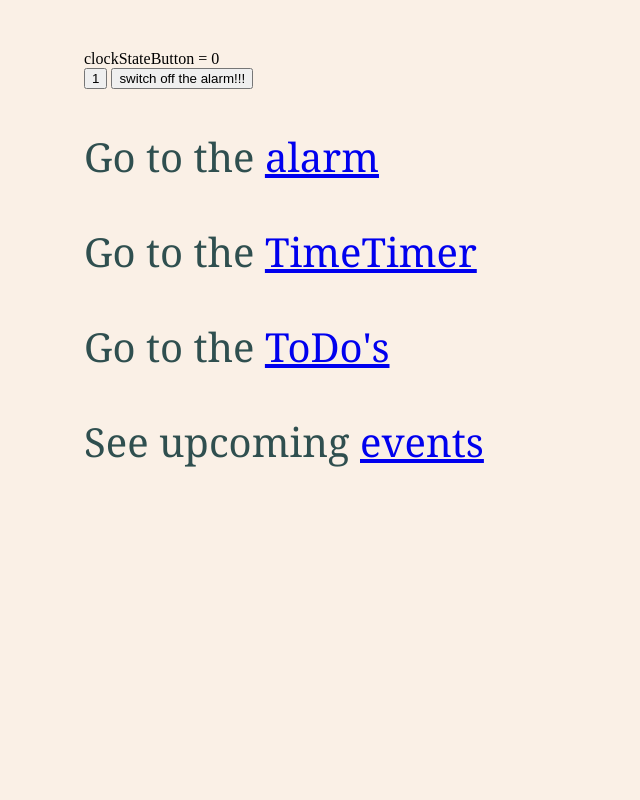
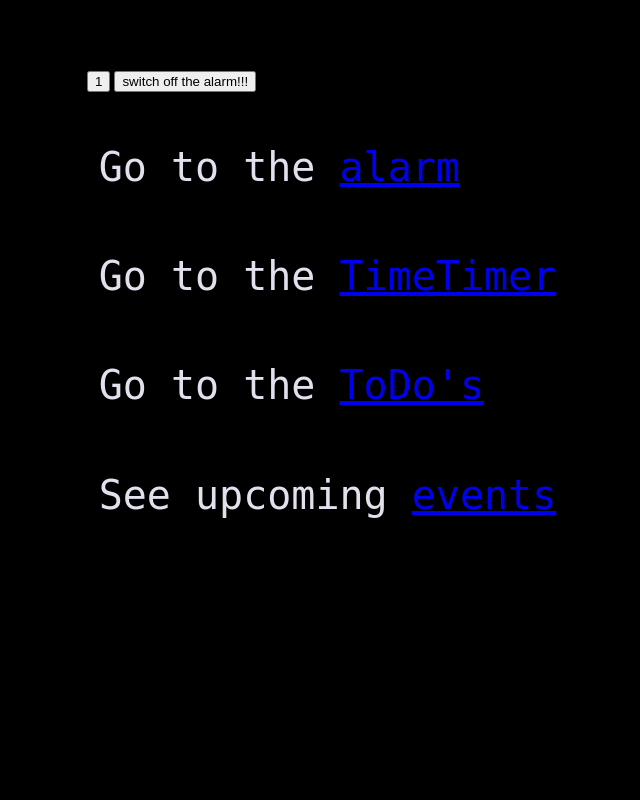
Before and after one commit to MeWs-byte/MiFloV2, a Flask app: page / in a window 1280 px wide. Shown: the whole page, without its empty margins (16-656 px from the left). Run offline with Flask 2, Linux system fonts and the light colour scheme.

Commit message:
added some shitty css

```diff
--- a/flaskapp.py
+++ b/flaskapp.py
@@ -92,9 +92,9 @@ home_HTML = """
   </head><body>
         <h2>My ToDo Flow</h2>
         <form action="/greet">
-             What's the activity <input type='text' name='toDoInfo'><br>
-             When does the activity start? <input type='datetime-local' name='toDoTime'><br>
-             When does the activity end? <input type='datetime-local' name='toDoEnd'><br>
+             <p>Activity description</p> <input type='text' name='toDoInfo'><br>
+             <p>When does the activity start?</p> <input type='datetime-local' name='toDoTime'><br>
+            <p> When does the activity end?</p> <input type='datetime-local' name='toDoEnd'><br>
              <input type='submit' value='Submit'>
          </form>
 
--- a/static/main.css
+++ b/static/main.css
@@ -1,17 +1,66 @@
 body {
-    background: Linen;
+    background: rgb(0, 0, 0);
     margin-top: 50px;
     margin-left: 100px;
+    border: rgb(0, 0, 0);
+    border-radius: 25%;
+    border-style: solid;
     }
 
   p {
-    font-family: Georgia, serif;
+    font-family: monospace, monaco;
     font-size: 2.5em;
-    color: DarkSlateGray;
+    color: rgb(225, 224, 236);
+    padding:1%;
+    border: rgb(14, 24, 114);
+    border-radius: 25%;
+
     }
 
   h1 {
     font-family: Verdana, Geneva, sans-serif;
     font-size: 3.5em;
-    color: FireBrick;
+    color: rgb(34, 156, 178);
     }
+
+.button {
+  background-color: #254f92;
+  border:rgb(149, 176, 250);
+  color: rgb(117, 90, 237);
+  padding: 15px 32px;
+  text-align: center;
+  text-decoration: none;
+  display: inline-block;
+  font-size: 16px;
+  text-decoration-color: antiquewhite;
+  text-decoration: solid;
+}
+.input {
+  border-radius: 25px;
+
+  padding: 10px;
+  width: 40%;
+  height: 150px;
+  text-decoration: solid;
+  text-decoration: dashed;
+  text-decoration-color: aqua;
+  font-size: 40px;
+  font-size: max(40px);
+  font-family: inherit;
+
+  padding: 0.25em 0.5em;
+  background-color: rgb(158, 128, 225);
+  border: 2px solid var(--input-border);
+
+}
+
+text{
+  text-emphasis-color: white;
+}
+
+:root {
+  --input-border: #8b8a8b;
+  --input-focus-h: 245;
+  --input-focus-s: 100%;
+  --input-focus-l: 42%;
+}
--- a/timeTimer.py
+++ b/timeTimer.py
@@ -27,4 +27,4 @@ def timer_Render():
     drawString( timer, 12, 1, (230, 240, 255) )
     drawString( '<3', 2, 1, (23, 40, 255) )
     pixels.show()
-    time.sleep(0.1)
+    time.sleep(1)
--- a/token.json
+++ b/token.json
@@ -1 +1 @@
-{"token": "ya29.a0AfH6SMAxeHW09SnseMJscEpdHVSJT2ox6Ra7mplpZRR6CCXmIcpYZm3_foRN7Hsksbngsk6QwERf-wVu5eOqcxEBB0SXMGLZI3v9HwEPiulzGwHIWd0wEXg51BgW_g8EClTA74ZsTCjenCQ4ZqvZ9GE8ciMUtA", "refresh_token": "1//09_d_GNzmK96ECgYIARAAGAkSNwF-L9Ir76zOZh7sazH9EWh6d8oiRWd5-63dZAKyGvLPjwIcIjWjIZlUIoDLvYASGy5HVL0TJWE", "token_uri": "https://oauth2.googleapis.com/token", "client_id": "414880974630-8e8l0619rfmq6b3ie10aankqba1h1ktj.apps.googleusercontent.com", "client_secret": "rDTGJX0BLesDcYavrtIzcmRa", "scopes": ["https://www.googleapis.com/auth/calendar.readonly"], "expiry": "2021-05-20T16:17:55.958575Z"}
+{"token": "ya29.a0AfH6SMBBtaKyocFBs3JZ6FsRmHOYNeLk9DcSkoJ6rOR44EiF8_vvv9XqZEa5Dfx2ejTPwJjEMR0undWHJUYzH5aOHXwlb0-SLPM5yIB4A7gLUUaZptN0C5aX6w97hDh_J9WJRdzK83aZeE-kSc77rcIp-kbkcA", "refresh_token": "1//09_d_GNzmK96ECgYIARAAGAkSNwF-L9Ir76zOZh7sazH9EWh6d8oiRWd5-63dZAKyGvLPjwIcIjWjIZlUIoDLvYASGy5HVL0TJWE", "token_uri": "https://oauth2.googleapis.com/token", "client_id": "414880974630-8e8l0619rfmq6b3ie10aankqba1h1ktj.apps.googleusercontent.com", "client_secret": "rDTGJX0BLesDcYavrtIzcmRa", "scopes": ["https://www.googleapis.com/auth/calendar.readonly"], "expiry": "2021-05-20T20:47:24.719197Z"}
```
Also changed, not shown: templates/events.html (+11 -8 lines).
